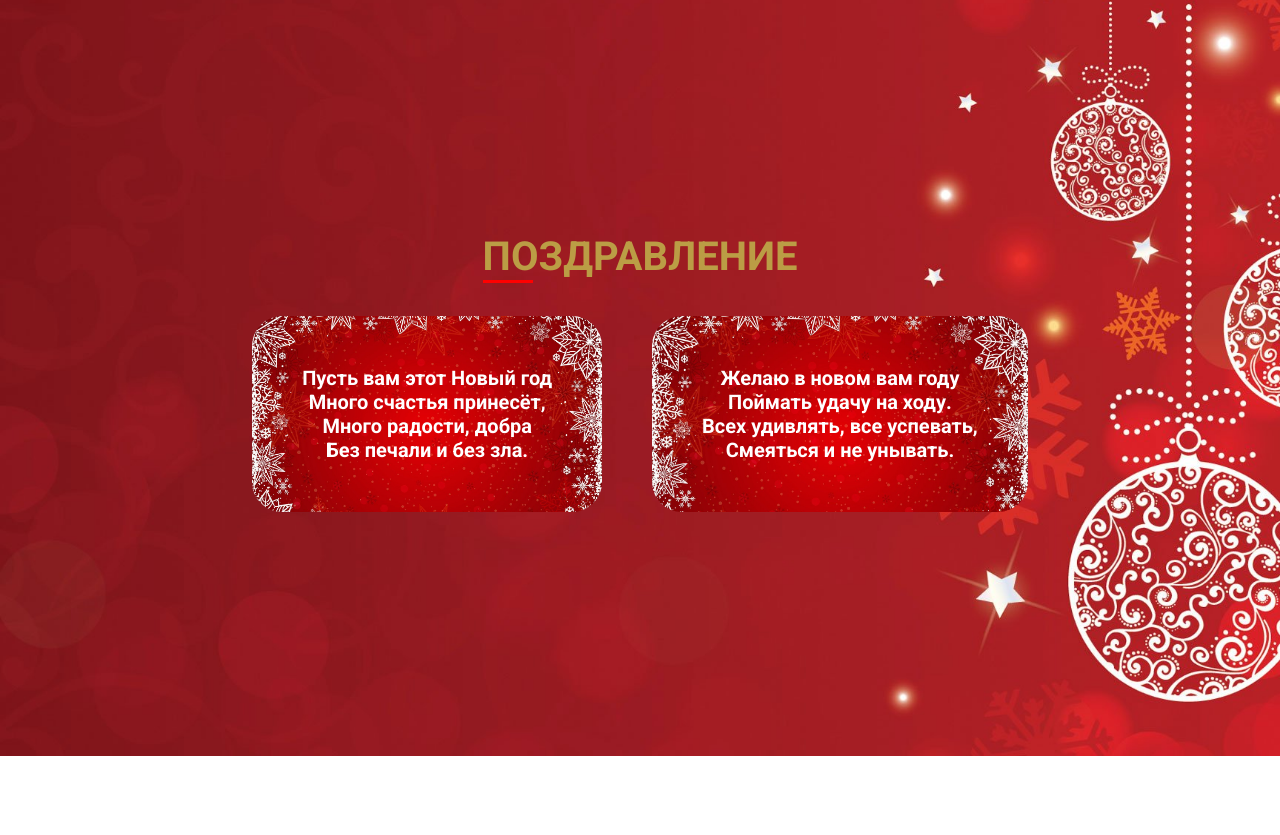
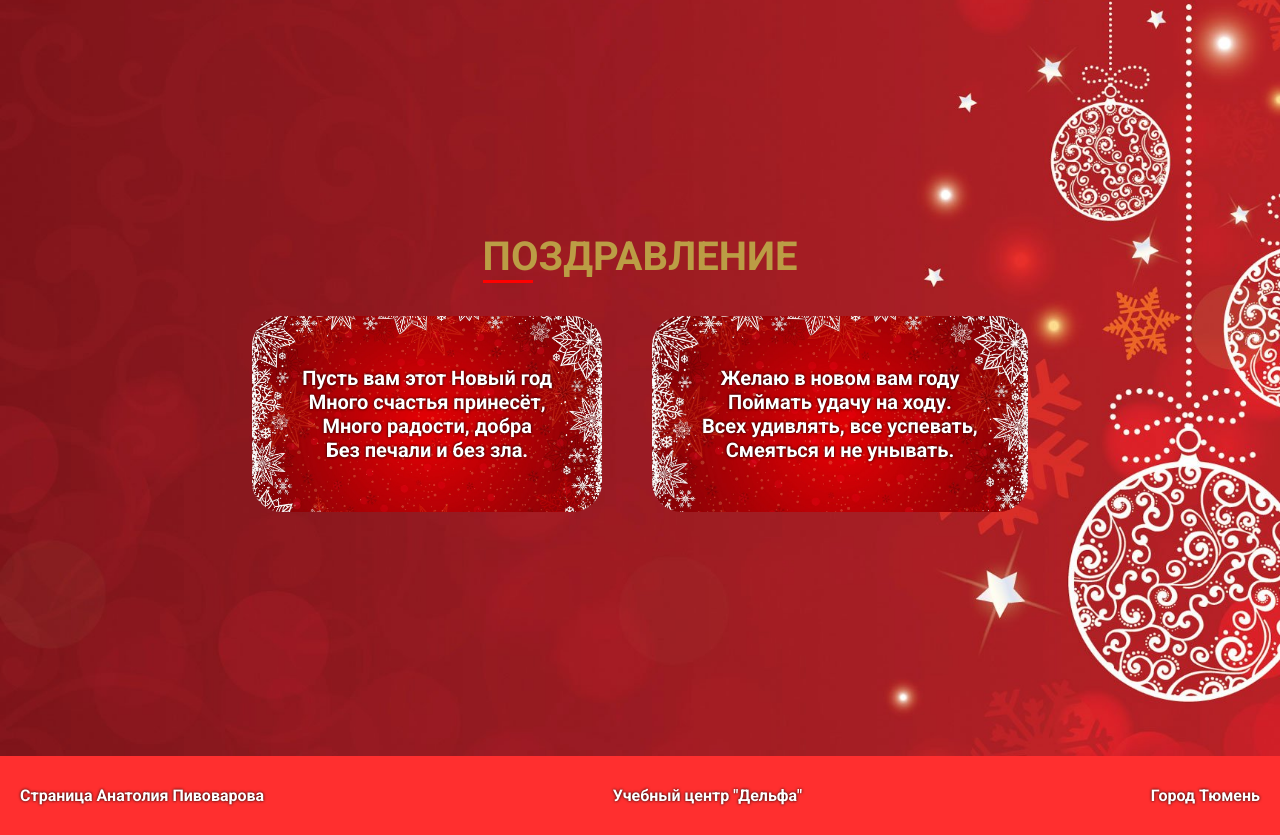
Before and after one commit to vseleyshiy/new-year2023, a plain HTML site: page index.html in a window 1280 px wide. Shown: the part 1644-2479 px from the top of the page. Before the commit the page ends 2400 px from the top, so only its background shows below. Drawn offline with nearby package versions, Linux system fonts and the light colour scheme; a web font is replaced by a local one.

Commit message:
Добавил footer и пару text-shadow

```diff
--- a/index.html
+++ b/index.html
@@ -91,6 +91,11 @@
             </div>
 
         </div>
+        <footer class="footer">
+            <div class="footer__col">Страница Анатолия Пивоварова</div>
+            <div class="footer__col">Учебный центр "Дельфа"</div>
+            Город Тюмень
+        </footer>
     </div>
 </body>
 
--- a/style.css
+++ b/style.css
@@ -151,4 +151,15 @@ a {
 }
 .compliment__text {
     color: white;
+    text-shadow: 0px 0px 3px black;
 }
+.footer {
+    display: flex;
+    justify-content: space-between;
+    align-items: center;
+    padding: 30px 20px;
+    background-color: rgb(255, 47, 47);
+    color: white;
+    text-align: center;
+    text-shadow: 0px 0px 3px black;
+}
```
